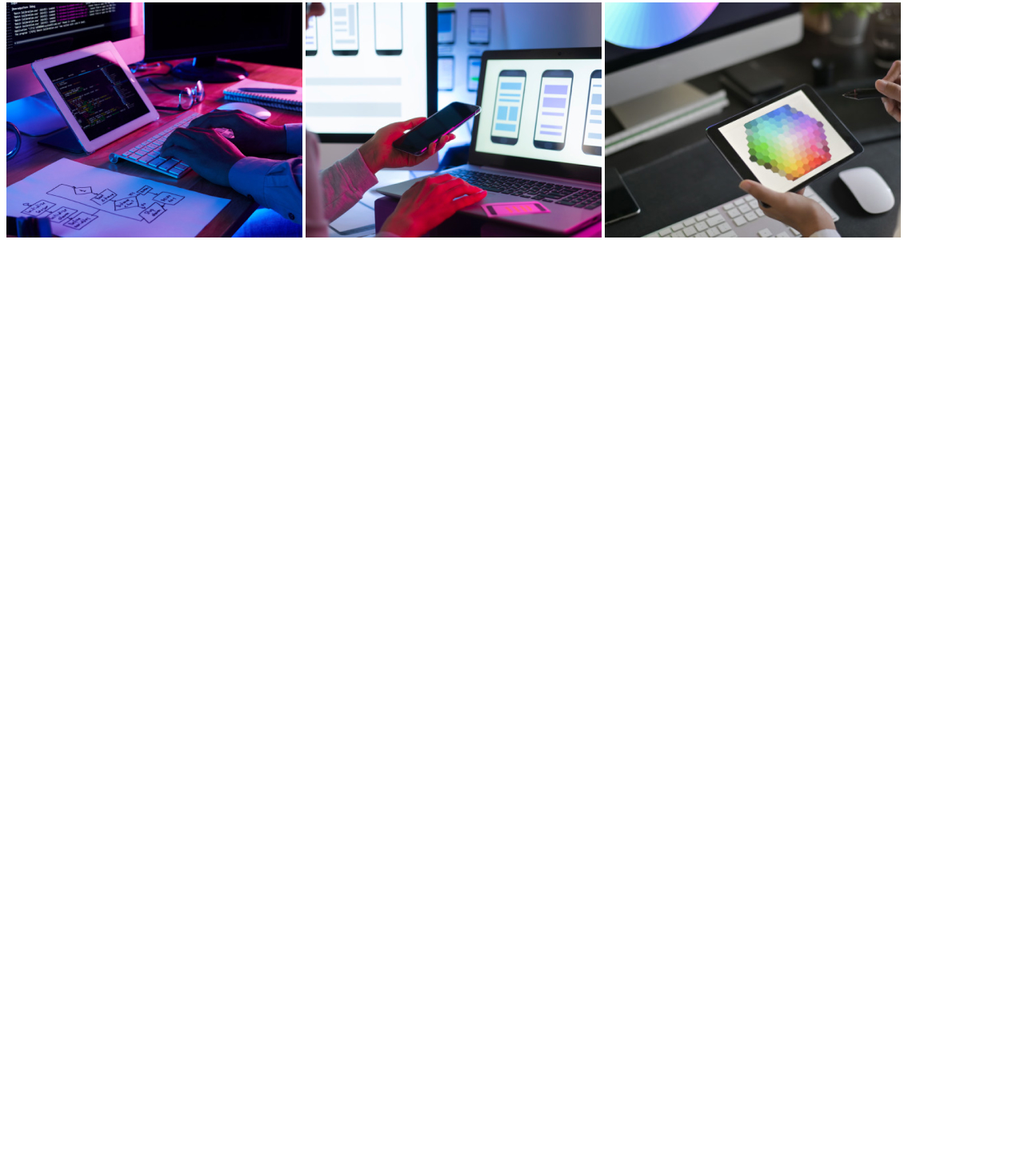
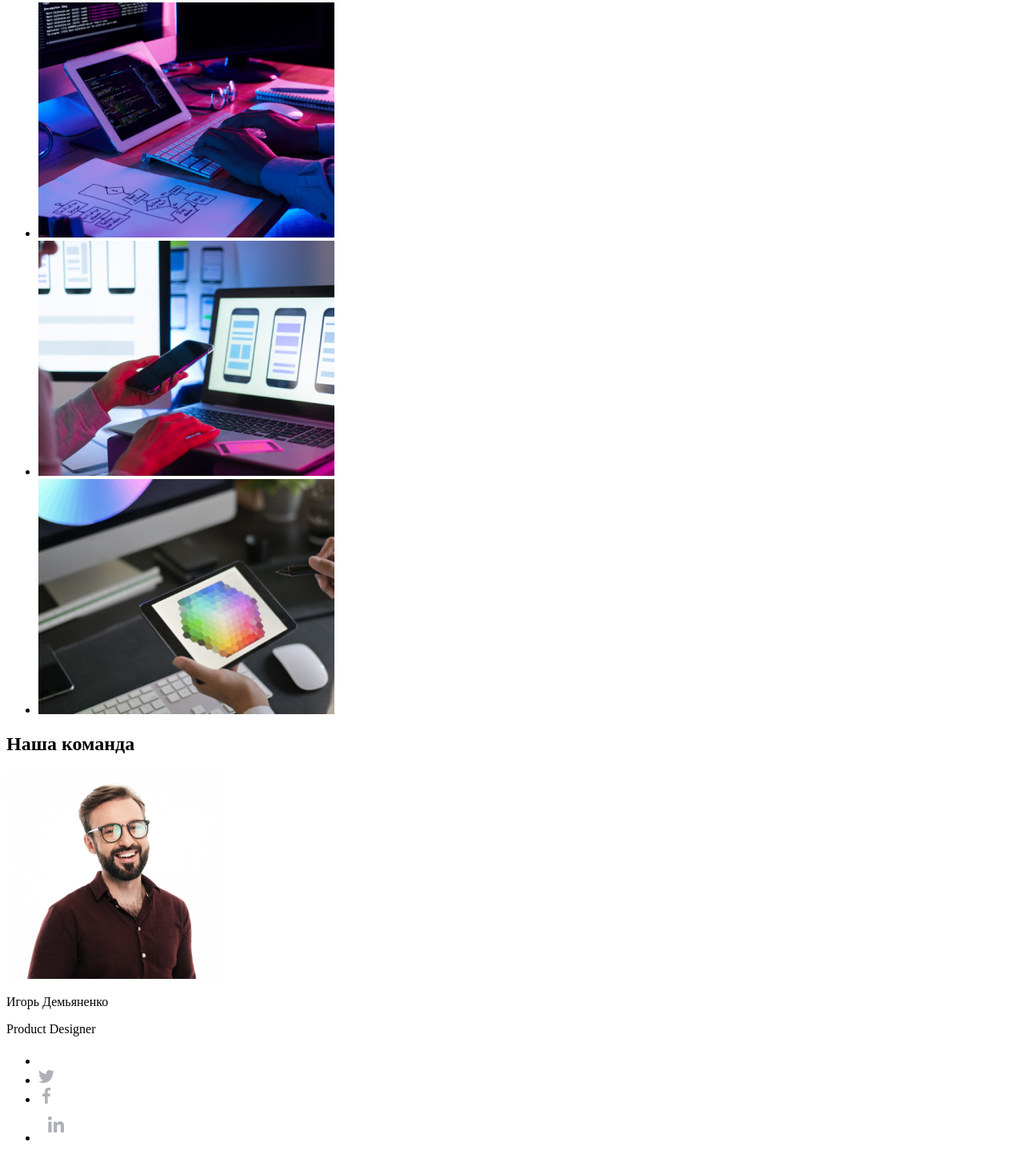
Before and after one commit to MartaBiluha/goit-markup-hw-01, a plain HTML site: page index.html in a window 1280 px wide. Shown: the part 926-2374 px from the top of the page at 80% size. Before the commit the page ends 1235 px from the top, so only its background shows below. Drawn offline with Linux system fonts and the light colour scheme.

Commit message:
Update index.html

```diff
--- a/index.html
+++ b/index.html
@@ -53,9 +53,39 @@
         <!--Деятельность-->
         <section>
             <h2>Чем мы занимаемся</h2>
+            <ul>
+            <li>
             <a href="#"> <img src="./images/box 1.jpg" alt="рабочий стол" width="370"></a>
+            </li>
+            <li>
             <a href="#"> <img src="./images/img.jpg" alt="ноутбук" width="370"></a>
+            </li>
+            <li>
             <a href="#"> <img src="./images/box 3.jpg" alt="планшет" width="370"></a>
+            </li>
+            </ul>
+        </section>
+        <!--Сотрудники-->
+        <section>
+            <h2>Наша команда</h2>
+            <img src="./images/img-2.jpg" alt="На фото Игорь Демьяненко" width="270">
+            <p>Игорь Демьяненко</p>
+            <p lang="en">Product Designer</p>
+            <ul>
+                <li>
+                    <a href="#"><img src="./images/instagram 2.svg" alt="Instagram"></a>
+                </li>
+                <li>
+                    <a href="#"><img src="./images/twitter 1.svg" alt="Twitter"></a>
+                </li>
+                <li>
+                    <a href="#"><img src="./images/facebook 1.svg" alt="Facebook"></a>
+                </li>
+                <li>
+                    <a href="#"><img src="./images/Ellipse.svg" alt="linkedIn"></a>
+                </li>
+            </ul>
+
         </section>
 
 
```
